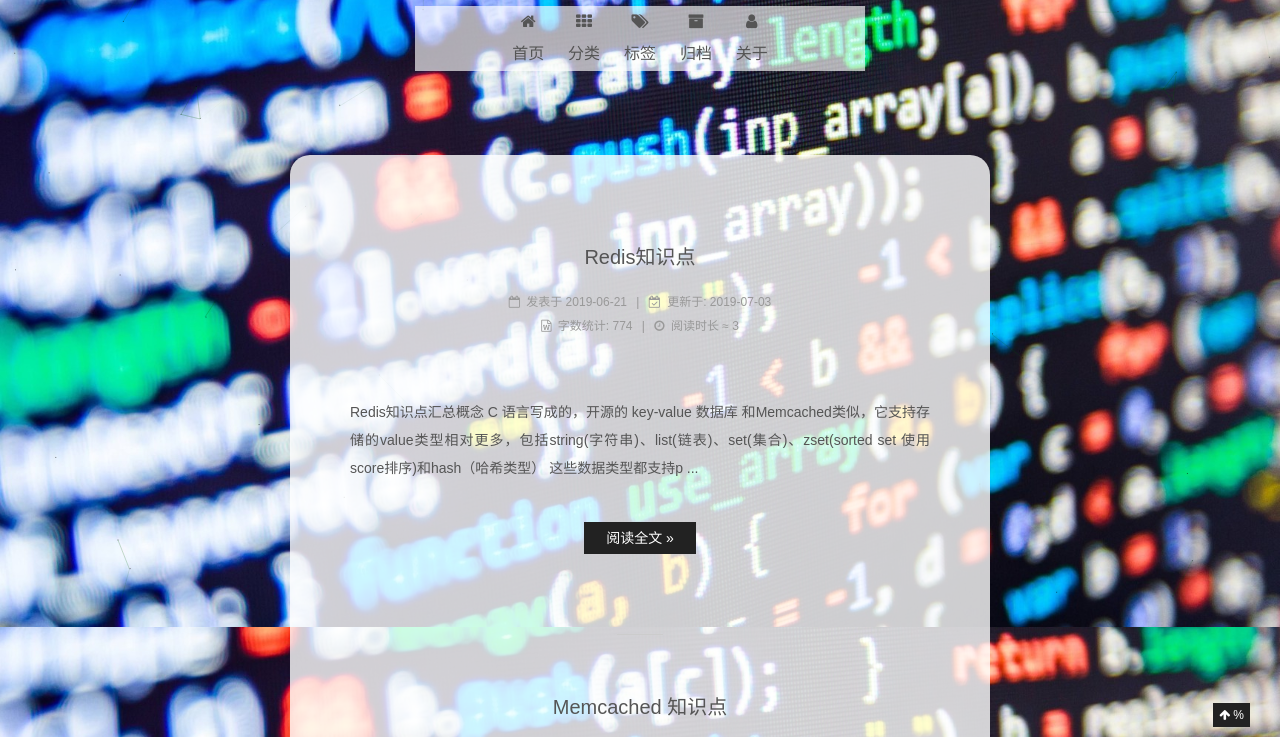
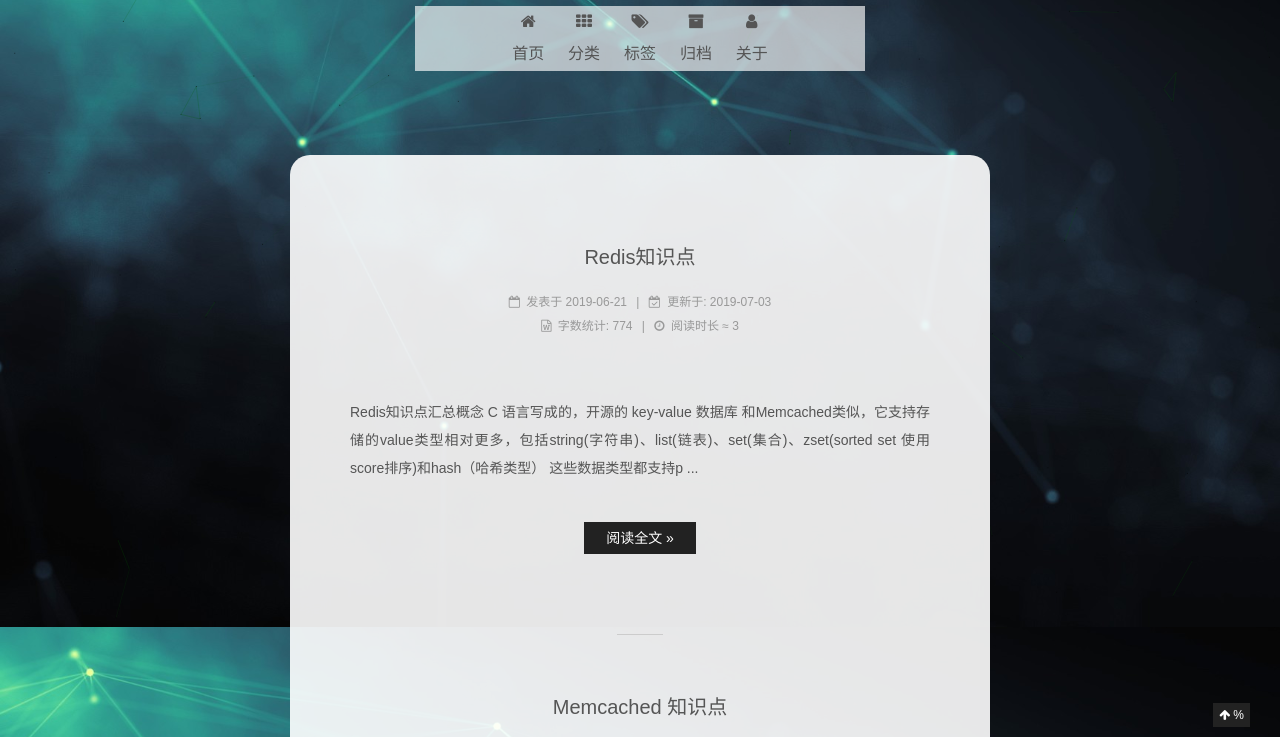
Before and after one commit to Thomstrong/Thomstrong.github.io, a plain HTML site: page index.html in a window 1280 px wide. Shown: the part 173-910 px from the top of the page. Drawn offline with nearby package versions, Linux system fonts and the light colour scheme; some packages are replaced by stand-ins of ours; a script that the page names is missing; a web font is replaced by a local one.

Commit message:
Site updated: 2019-07-03 15:53:26

```diff
--- a/css/main.css
+++ b/css/main.css
@@ -1949,7 +1949,7 @@ pre .javascript .function {
   width: 4px;
   height: 4px;
   border-radius: 50%;
-  background: #ff5914;
+  background: #ffb07a;
 }
 .links-of-blogroll {
   font-size: 13px;
@@ -2836,7 +2836,7 @@ embed {
   display: inline-block;
 }
 body {
-  background: url("/images/code_bg.jpg") no-repeat;
+  background: url("/images/bg-2.jpg") no-repeat rgba(255,255,255,0.5);
 /* 背景图垂直、水平均居中 */
   background-position: center center;
 /* 当内容高度大于图片高度时，背景图像的位置相对于viewport固定 */
@@ -2844,12 +2844,12 @@ body {
 /* 让背景图基于容器大小伸缩 */
   background-size: cover;
 /* 设置背景颜色，背景图加载过程中会显示背景色 */
-  background-color: rgba(0,0,0,0.5);
+  background-color: rgba(0,0,0,0.8);
 }
 .content {
   border-radius: 20px;
   padding: 30px 60px 30px 60px;
-  background: rgba(255,255,255,0.8) none repeat scroll !important;
+  background: rgba(255,255,255,0.9) none repeat scroll !important;
 }
 #sidebar {
   background-size: cover;
--- a/sitemap.xml
+++ b/sitemap.xml
@@ -30,14 +30,14 @@
   </url>
 
   <url>
-    <loc>https://thomstrong.github.io/about/index.html</loc>
+    <loc>https://thomstrong.github.io/categories/index.html</loc>
 
     <lastmod>2018-01-08T22:56:10.000Z</lastmod>
 
   </url>
 
   <url>
-    <loc>https://thomstrong.github.io/categories/index.html</loc>
+    <loc>https://thomstrong.github.io/about/index.html</loc>
 
     <lastmod>2018-01-08T22:56:10.000Z</lastmod>
 
```
Also changed, not shown: 2019/06/20/Memcached/index.html (+1 -1 lines), atom.xml (+1 -1 lines), images/bg-2.jpg (added).
